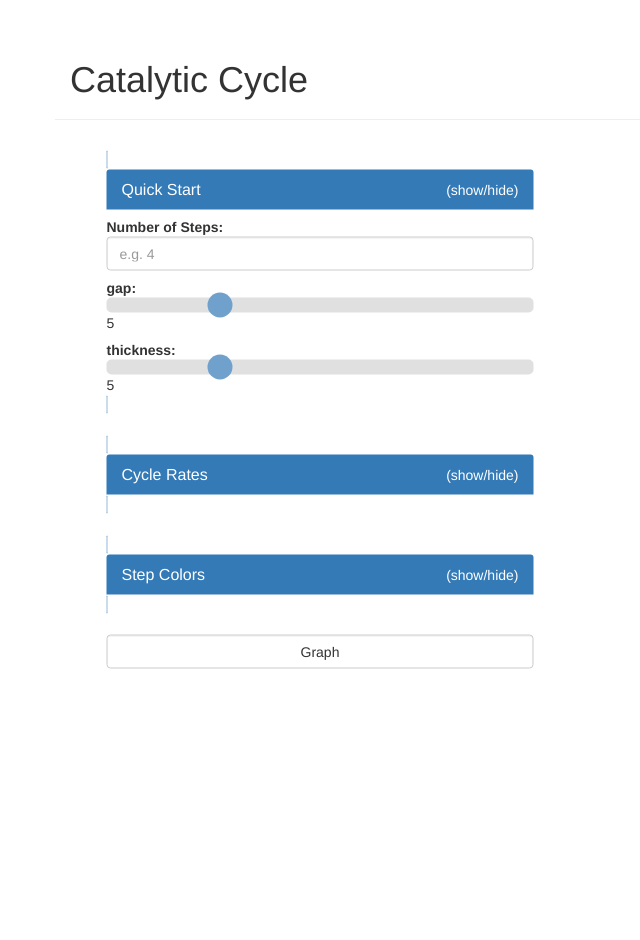
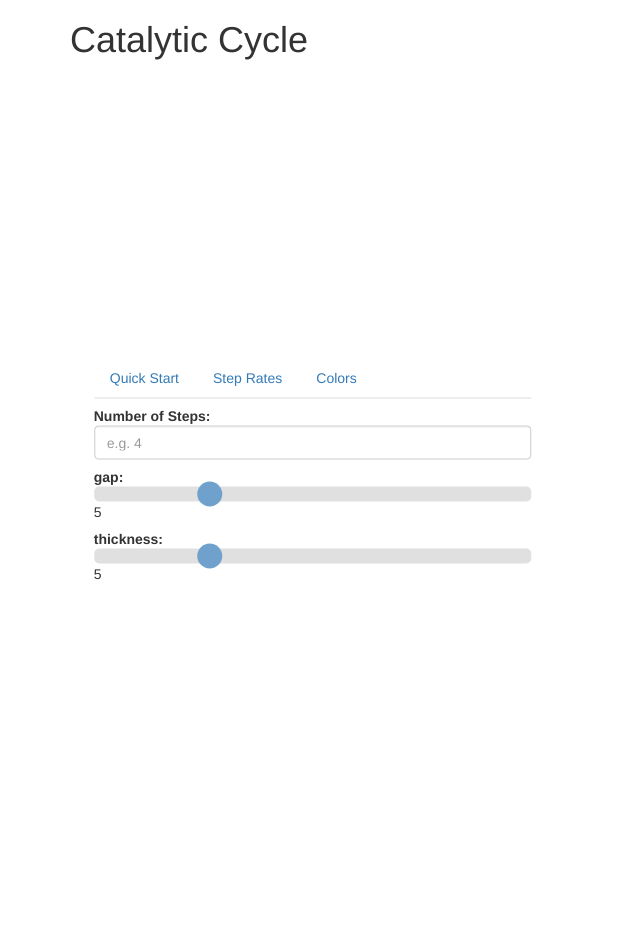
Before and after one commit to brettrhenderson/Catacycle_Web, a Flask app: template app/templates/graphs.html in a window 1280 px wide. Shown: the whole page, without its empty margins (0-640 px from the left). After the commit the page ends 580 px from the top, so only its background shows below. Run offline with Flask 2, Linux system fonts and the light colour scheme; the template is opened without the code that fills it: values that come from a table or form of the project are taken from there, others are empty; some libraries are stand-ins or nearby versions.

Commit message:
changed panels to cards for bootstrap4 compatibility

```diff
--- a/app/templates/graphs.html
+++ b/app/templates/graphs.html
@@ -7,23 +7,39 @@
       href="{{url_for('.static', filename='css/graphs.css')}}">
 {% endblock %}
 
+{% block scripts %}
+{{super()}}
+<script src="{{url_for('.static', filename='js/graphs.js')}}"></script>
+<script type="text/javascript">
+    $(document).ready(addrow({{ rows|tojson }}))
+</script>
+{% endblock %}
+
 {% block content %}
-    <div class="container page-header">
+    <div class="container pb-2 mt-4 mb-2 border-bottom">
         <h1>Catalytic Cycle</h1>
     </div>
-    <div role="tabpanel" class="tab-pane container-fluid">
-        <div class="row display-flex">
-            <div class="col-md-6 flex-col" style="overflow: auto; height: 800px">
-                <form class="form-horizontal" action="" method="post" nonvalidate>
+    <div class="row d-flex">
+        <div class="col-md-6 flex-column" style="overflow: auto; height: 800px">
+            <form class="form-horizontal vertCenter" action="" method="post" nonvalidate>
                 {{ form.hidden_tag() }}
-                    <div class="panel-group vertCenter">
-                        <div class="panel-group">
-                            <div class="panel panel-primary" style="display: inline">
-                                <div class="panel-heading">
-                                        <h3 class="panel-title" style="display: inline">Quick Start</h3>
-                                        <a class="pull-right" data-toggle="collapse" href="#collapseQS" style="color: white">(show/hide)</a>
+                <div class="card">
+                    <div class="card-header">
+                        <ul class="nav nav-tabs card-header-tabs">
+                            <li class="nav-item">
+                                <a class="nav-link active" data-toggle="tab" href="#quickstarttab">Quick Start</a>
+                            </li>
+                            <li class="nav-item">
+                                <a class="nav-link" data-toggle="tab" href="#ratestab">Step Rates</a>
+                            </li>
+                            <li class="nav-item">
+                                <a class="nav-link" data-toggle="tab" href="#colorstab">Colors</a>
+                            </li>
+                        </ul>
                     </div>
-                                <div id="collapseQS" class="panel-collapse in collapse">
+                    <div class="card-body">
+                        <div class="tab-content">
+                            <div class="tab-pane active show" id="quickstarttab">
                                 <label class="control-label" for="num-steps">Number of Steps:</label>
                                 <input type="text" class="form-control" id="num-steps" placeholder="e.g. 4">
                                 {% for slider in ['gap', 'thickness'] %}
@@ -34,15 +50,7 @@
                                 <span id="{{ slider }}val"></span><br>
                                 {% endfor %}
                             </div>
-                            </div>
-                        </div>
-                        <div class="panel-group">
-                            <div class="panel panel-primary" style="display: inline">
-                                <div class="panel-heading">
-                                        <h3 class="panel-title" style="display: inline">Cycle Rates</h3>
-                                        <a class="pull-right" data-toggle="collapse" href="#collapseR" style="color: white">(show/hide)</a>
-                                </div>
-                                <div id="collapseR" class="panel-collapse collapse">
+                            <div class="tab-pane" id="ratestab">
                                 <table class="rates-list table table-hover table-striped" style="width:100%">
                                     <thead>
                                         <tr>
@@ -81,15 +89,7 @@
                                     </tfoot>
                                 </table>
                             </div>
-                            </div>
-                        </div>
-                        <div class="panel-group">
-                            <div class="panel panel-primary" style="display: inline">
-                                <div class="panel-heading">
-                                        <h3 class="panel-title" style="display: inline">Step Colors</h3>
-                                        <a class="pull-right" data-toggle="collapse" href="#collapseC" style="color: white">(show/hide)</a>
-                                </div>
-                                <div id="collapseC" class="panel-collapse collapse">
+                            <div class="tab-pane" id="colorstab">
                                 <table class="color-list table table-hover table-striped" style="width:100%">
                                         <thead>
                                             <tr>
@@ -130,7 +130,6 @@
                             </div>
                         </div>
                     </div>
-                        <input type="submit" class="form-control btn btn-default" value="Graph">
                 </div>
             </form>
         </div>
@@ -138,15 +137,6 @@
             <img class="img-fluid" src='{{ graph1 }}' style="border: 0px solid; max-width: 100%; height: auto;"></img>
         </div>
     </div>
-    </div>
 
 
 {% endblock %}
-
-{% block scripts %}
-{{super()}}
-<script src="{{url_for('.static', filename='js/graphs.js')}}"></script>
-<script type="text/javascript">
-    $(document).ready(addrow({{ rows|tojson }}))
-</script>
-{% endblock %}
```
Lines whose indentation alone changed are shown as unchanged.
